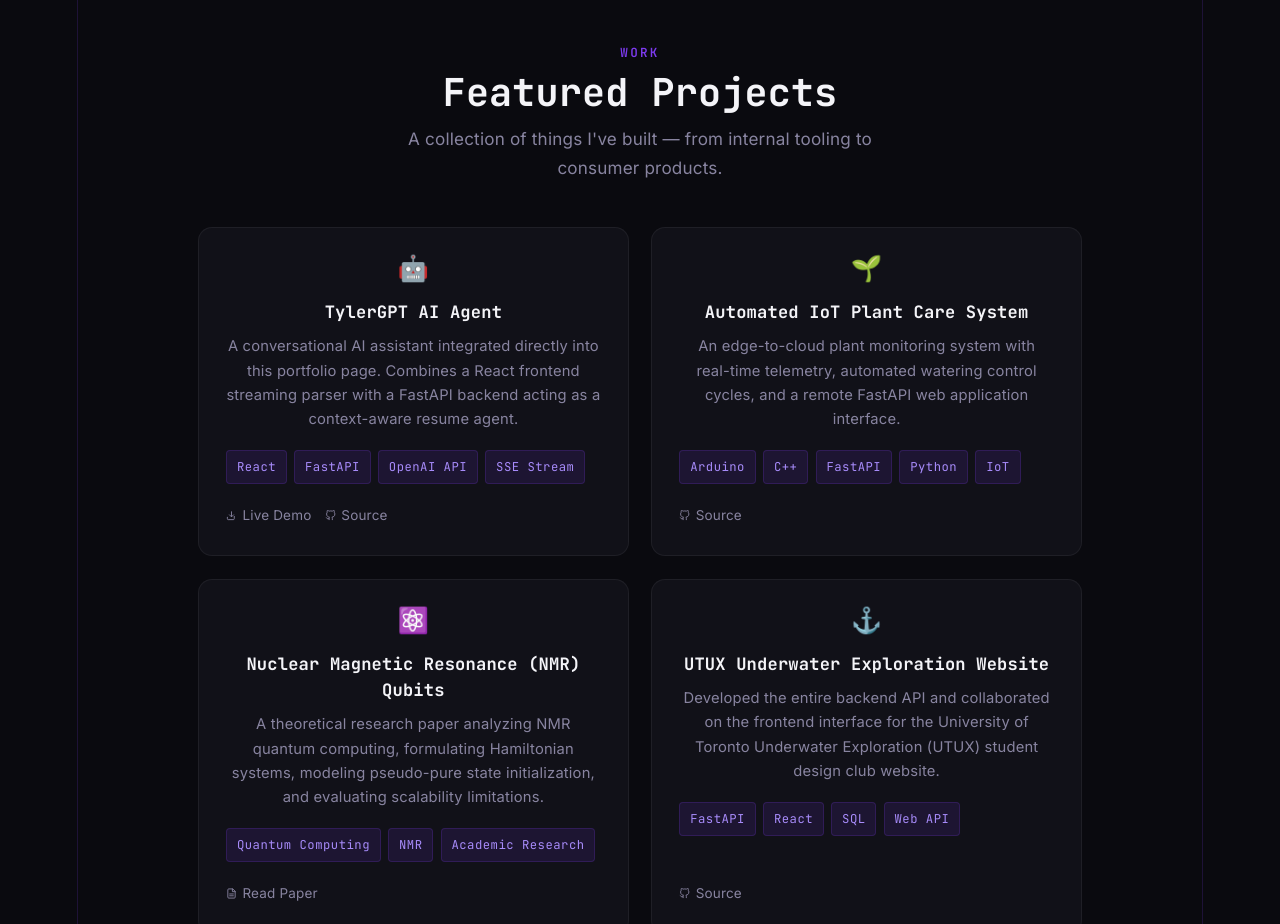
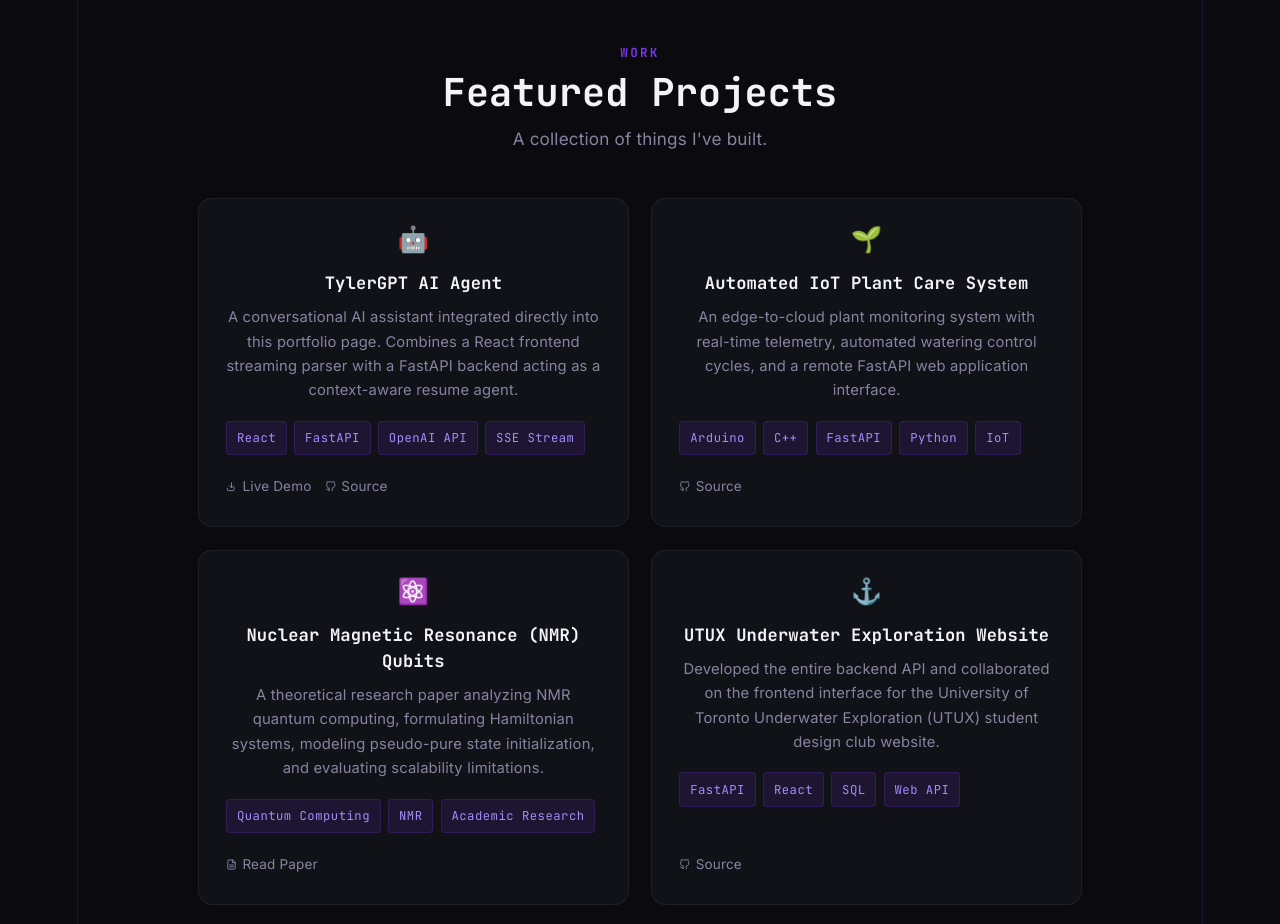
Before and after one commit to tylerlammey/personal-website, a React (Vite) app in the folder frontend/: page / in a window 1280 px wide. Shown: the part 1260-2184 px from the top of the page. Built offline with nearby package versions, Linux system fonts and the light colour scheme.

Commit message:
updated wording

```diff
--- a/frontend/src/App.jsx
+++ b/frontend/src/App.jsx
@@ -1665,7 +1665,7 @@ export default function App() {
       <section id="projects">
         <div className="section-label">Work</div>
         <div className="section-title">Featured Projects</div>
-        <p className="section-sub">A collection of things I've built — from internal tooling to consumer products.</p>
+        <p className="section-sub">A collection of things I've built.</p>
         <div className="projects-grid">
           {PROJECTS.map((p) => (
             <div className="project-card" key={p.title}>
@@ -1757,10 +1757,10 @@ export default function App() {
                     const label = s.proficiency === "professional"
                       ? "Professional Experience"
                       : s.proficiency === "project"
-                      ? "Project-Based Experience"
-                      : s.proficiency === "academic"
-                      ? "Academic / Coursework"
-                      : "";
+                        ? "Project-Based Experience"
+                        : s.proficiency === "academic"
+                          ? "Academic / Coursework"
+                          : "";
                     return (
                       <span
                         className="skill-pill"
```
